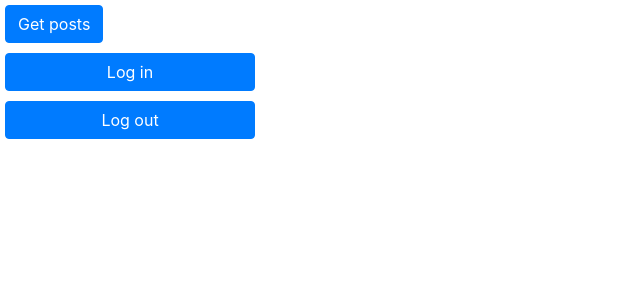
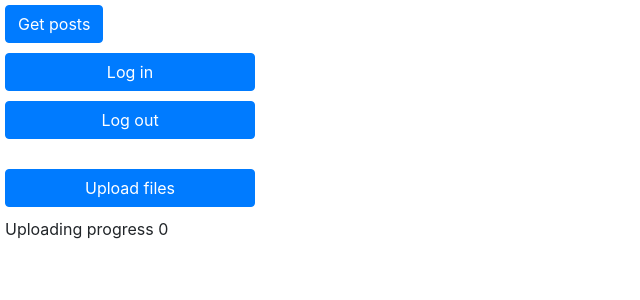
Before and after one commit to tutorials-coding/redux-saga-sandbox, a React (Create React App) app: page / in a window 1280 px wide. Shown: the top 300 px of the page, without its empty margins (0-640 px from the left). Built offline with nearby package versions, Linux system fonts and the light colour scheme.

Commit message:
Add mocked file uploader

```diff
--- a/src/App.js
+++ b/src/App.js
@@ -2,7 +2,7 @@ import { useDispatch, useSelector } from 'react-redux'
 import Button from 'react-bootstrap/Button'
 
 import { USER_POSTS_FETCH_REQUESTED } from './store/actions'
-import { LOGIN_REQUEST, LOGOUT } from './store/actions'
+import { LOGIN_REQUEST, LOGOUT, FILES_UPLOADING_START } from './store/actions'
 import 'bootstrap/dist/css/bootstrap.min.css'
 import './App.css'
 
@@ -11,6 +11,9 @@ function App() {
   const isLoginPending = useSelector((state) => state.user.isLoginPending)
   const error = useSelector((state) => state.user.error)
   const token = useSelector((state) => state.user.token)
+  const filesUploadingProgress = useSelector(
+    (state) => state.app.filesUploadingProgress
+  )
 
   const handleClick = () => {
     dispatch({
@@ -63,6 +66,10 @@ function App() {
     dispatch({ type: LOGOUT })
   }
 
+  const handleUploadClick = () => {
+    dispatch({ type: FILES_UPLOADING_START })
+  }
+
   return (
     <div className="app__container">
       <Button onClick={handleClick}>Get posts</Button>
@@ -74,6 +81,10 @@ function App() {
         {error && <p>Error: {error}</p>}
         {token && <p>{token}</p>}
       </div>
+      <div className="app__login-container">
+        <Button onClick={handleUploadClick}>Upload files</Button>
+        <p>Uploading progress {filesUploadingProgress}</p>
+      </div>
     </div>
   )
 }
--- /dev/null
+++ b/src/api/mock-file-uploader.js
@@ -0,0 +1,11 @@
+export const uploadFile = ({ url, files, onProgress }) => {
+  console.log(`Uploading ${files.length} file(s) to ${url} ...`)
+  let progress = 0
+  const interval = setInterval(() => {
+    progress++
+    onProgress(progress)
+    if (progress === 100) {
+      clearInterval(interval)
+    }
+  }, 30)
+}
--- a/src/store/actions.js
+++ b/src/store/actions.js
@@ -5,6 +5,9 @@ export const USER_POSTS_FETCH_FAILED = 'USER_POSTS_FETCH_FAILED'
 export const SAVE_USER_POSTS = 'SAVE_USER_POSTS'
 export const SAVE_USER_ALBUMS = 'SAVE_USER_ALBUMS'
 
+export const FILES_UPLOADING_START = 'FILES_UPLOADING_START'
+export const FILES_UPLOADING_PROGRESS = 'FILES_UPLOADING_PROGRESS'
+
 export const LOGIN_SUCCESS = 'LOGIN_SUCCESS'
 export const LOGIN_ERROR = 'LOGIN_ERROR'
 export const LOGIN_REQUEST = 'LOGIN_REQUEST'
--- a/src/store/reducers/reducer.js
+++ b/src/store/reducers/reducer.js
@@ -2,11 +2,13 @@ import {
   USER_POSTS_FETCH_SUCCEEDED,
   SAVE_USER_ALBUMS,
   SAVE_USER_POSTS,
+  FILES_UPLOADING_PROGRESS,
 } from '../actions'
 
 const initState = {
   posts: null,
   albums: null,
+  filesUploadingProgress: 0,
 }
 
 export const reducer = (state = initState, action) => {
@@ -32,6 +34,13 @@ export const reducer = (state = initState, action) => {
         posts,
       }
     }
+    case FILES_UPLOADING_PROGRESS: {
+      const filesUploadingProgress = action.payload.value
+      return {
+        ...state,
+        filesUploadingProgress,
+      }
+    }
     default:
       return state
   }
```
